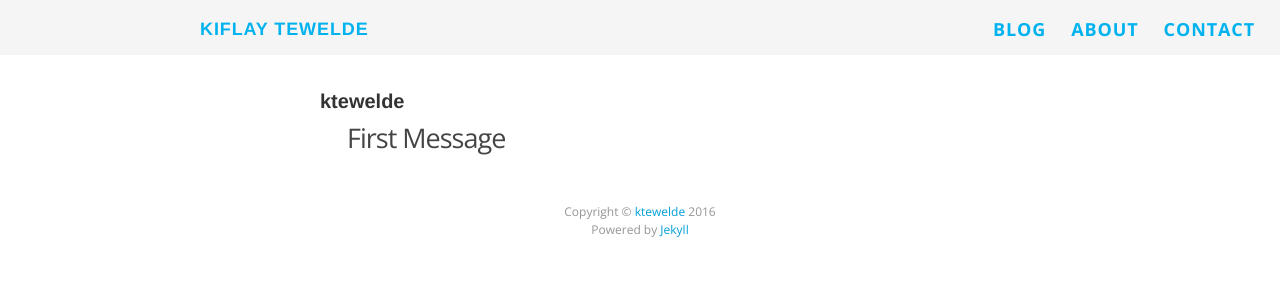
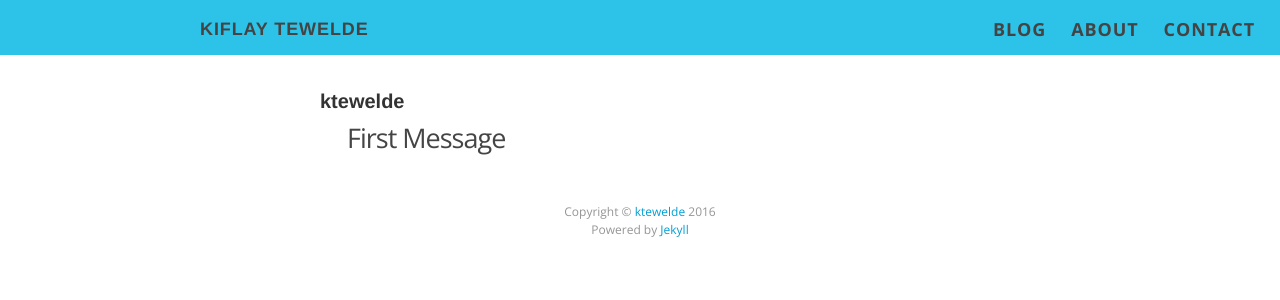
Before and after one commit to kiflay/kiflay.github.io, a Jekyll site: the page built from index.html, in a window 1280 px wide. Shown: the top 300 px of the page. Built offline with Jekyll 4.4.1, drawn with Linux system fonts in a browser that asks for light colours; nearby versions of some CDN libraries; Markdown is read by kramdown in place of the engine named in the settings.

Commit message:
change header

```diff
--- a/_layouts/post.html
+++ b/_layouts/post.html
@@ -3,7 +3,7 @@ layout: default
 ---
 <div class="post">
    <section class="section section-intro">
-  <div class="section-content" id="postTitle">
+    <div class="section-content" id="postTitle">
     <div class="large-10 large-centered medium-12">
       <h1 class="hero-headline">
         <span class="eyebrow eyebrow-hero">{{ page.date | date: "%b %-d, %Y" }}{% if page.author %} • {{ page.author }}{% endif %}{% if page.meta %} • {{ page.meta }}{% endif %}</span>
--- a/_sass/_layout.scss
+++ b/_sass/_layout.scss
@@ -2,12 +2,13 @@
  * ============================================== */
     .site-header {
         height: 55px;
-        background-color: #F5F5F5;
+        background-color: #2dc3e8;
         position: relative;
         width: 100%;
     }
 
-    .site-header a {color: $brand-color};
+    .site-header a {color: #444;}
+    .site-header a:hover {color:#fff;}
 
     .site-nav {
         padding-top: 16px;
```
